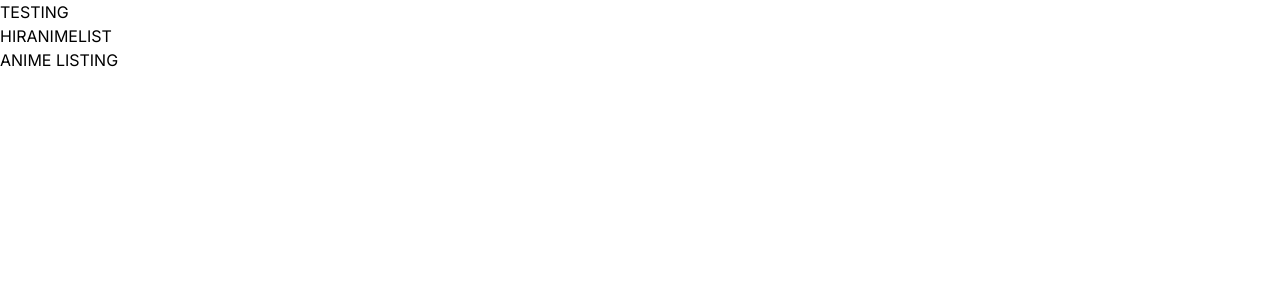
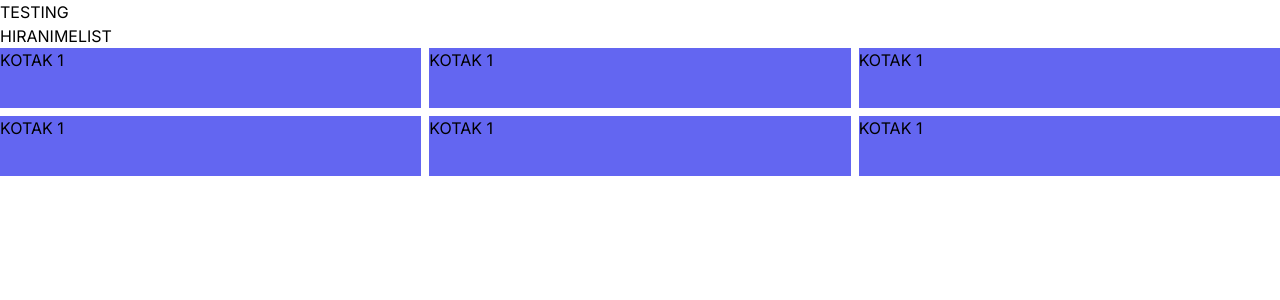
Before and after one commit to hildirama/hiranimelist, a Next.js app: page / in a window 1280 px wide. Shown: the top 300 px of the page. Built offline with nearby package versions, Linux system fonts and the light colour scheme.

Commit message:
tambahin kotak

```diff
--- a/src/components/Animelist/index.js
+++ b/src/components/Animelist/index.js
@@ -1,6 +1,13 @@
 const Animelist = () => {
     return (
-        <div>ANIME LISTING</div>
+        <div className="grid grid-cols-3 gap-2 h-32">
+            <div className="bg-indigo-500">KOTAK 1</div>
+            <div className="bg-indigo-500">KOTAK 1</div>
+            <div className="bg-indigo-500">KOTAK 1</div>
+            <div className="bg-indigo-500">KOTAK 1</div>
+            <div className="bg-indigo-500">KOTAK 1</div>
+            <div className="bg-indigo-500">KOTAK 1</div>
+        </div>
     )
 }
 
```
